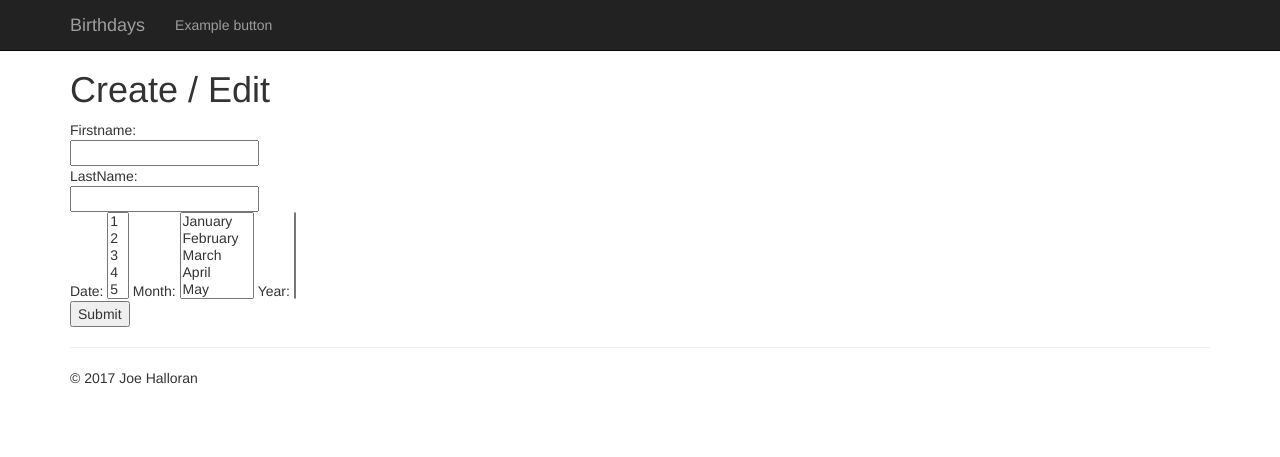
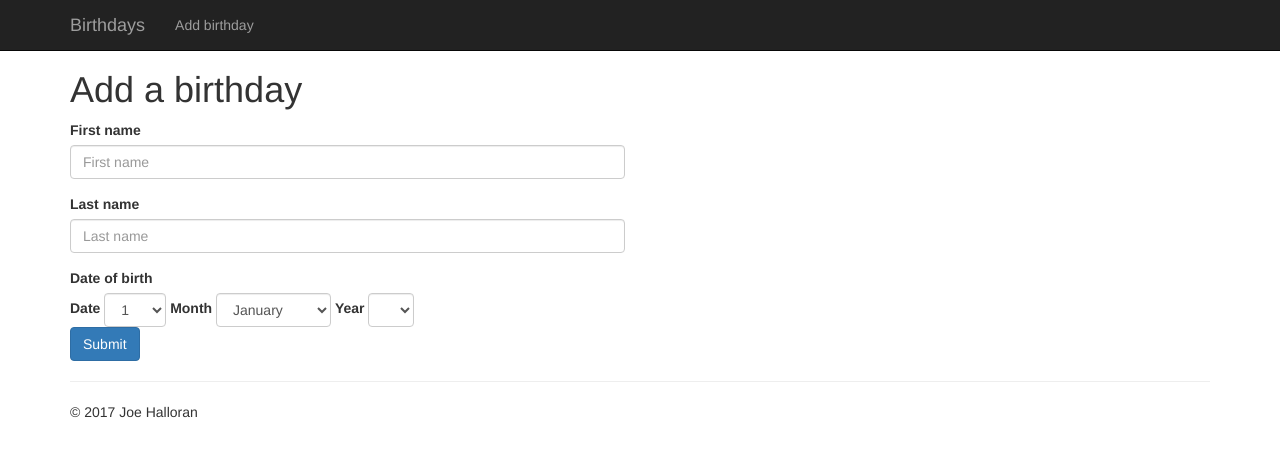
Before and after one commit to joehalloran/birthday_project, a Python web app: template birthday/templates/create_birthday.html in a window 1280 px wide. Shown: the top 457 px of the page. Run offline with Jinja, Linux system fonts and the light colour scheme; the template is opened without the code that fills it, so the values that code supplies are empty; some libraries are stand-ins or nearby versions.

Commit message:
Added formatting to HTML

```diff
--- a/birthday/templates/base.html
+++ b/birthday/templates/base.html
@@ -42,7 +42,7 @@
         </div>
         <div id="navbar" class="navbar-collapse collapse">
           <ul class="nav navbar-nav">
-            <li><a href="#">Example button</a></li>
+            <li><a href = {{ uri_for('birthdayCreate') }}>Add birthday</a></li>
           </ul>
           <ul class="nav navbar-nav navbar-right">
             <li><a href="{{url}}">{{url_linktext}}</a></li>
--- a/birthday/templates/create_birthday.html
+++ b/birthday/templates/create_birthday.html
@@ -4,28 +4,37 @@
 
 {% block content %}
 <div class="container">
-<h1>Create / Edit</h1>
-
+  <div class="row">
+    <div class="col-md-6">
     {% if birthday %}
+      <h1>Edit {{birthday.firstName}}'s birthday</h1>
       <form action="{{ uri_for('birthdayCreate', edit=birthday.key.id()) }}" method="post">
     {% else %}
+      <h1>Add a birthday</h1>
       <form action="{{ uri_for('birthdayCreate')}}" method="post">
     {% endif %}
 
-  Firstname:<br>
-  <input type="text" name="first_name" value="{{ birthday.firstName if birthday }}">
-  <br>
-  LastName:<br>
-  <input type="text" name="last_name" value="{{ birthday.lastName if birthday }}">
-  <br>
-  Date:
-  <select name="day" required="required" size="5">
+        <div class="form-group">
+          <label for="first-name-input">First name</label>
+          <input type="text" name="first_name" class="form-control" value="{{ birthday.firstName if birthday }}" id="first-name-input" placeholder="First name">
+        </div> <!-- /.form-group -->
+        <div class="form-group">
+          <label for="last-name-input">Last name</label>
+          <input type="text" name="last_name"  class="form-control" value="{{ birthday.lastName if birthday }}" id="last-name-input" placeholder="Last name">
+        </div> <!-- /.form-group -->
+        <label>Date of birth</label>
+        <div class="form-inline">
+          <div class="form-group">
+            <label for="birthday-date-input">Date</label>
+            <select name="day" required="required" class="form-control" id="birthday-date-input">
               {% for i in range(1, 32) %}
                 <option value="{{"%02d"|format(i)}}" {{ "selected=selected" if birthday and birthday.date.day == i }}>{{i}}</option>
               {% endfor %}
             </select>
-  Month:
-  <select name="month" required="required" size="5">
+          </div><!-- /.form-group -->
+          <div class="form-group">
+            <label for="birthday-month-input">Month</label>
+            <select name="month" required="required" class="form-control" id="birthday-month-input">
                 <option value="01" {{ "selected=selected" if birthday and birthday.date.month == 1 }}>January</option>
                 <option value="02" {{ "selected=selected" if birthday and birthday.date.month == 2 }}>February</option>
                 <option value="03" {{ "selected=selected" if birthday and birthday.date.month == 3 }}>March</option>
@@ -39,17 +48,20 @@
                 <option value="11" {{ "selected=selected" if birthday and birthday.date.month == 11 }}>November</option>
                 <option value="12" {{ "selected=selected" if birthday and birthday.date.month == 12 }}>December</option>
             </select>
-  Year:
-  <select name="year" size="5">
+          </div><!-- /.form-group -->
+          <div class="form-group">
+            <label for="birthday-year-input">Year</label>
+            <select name="year" class="form-control" id="birthday-year-input">
               {% for i in range(current_year, current_year-120, -1) %}
                   <option value="{{i}}" {{ "selected=selected" if birthday and birthday.date.year == i }}>{{i}}</option>
               {% endfor %}
             </select>
-  <br>
-  <input type="submit" value="Submit">
-
-
+          </div><!-- /.form-group -->
+        </div> <!-- /.form-line -->
+        <button type="submit" class="btn btn-primary">Submit</button>
 
       </form>
+    </div> <!-- ./col -->
+  </div>  <!-- ./row -->
 </div>
 {% endblock %}
--- a/birthday/utils.py
+++ b/birthday/utils.py
@@ -30,6 +30,7 @@ def get_user_details(uri):
 	return user, url, url_linktext
 
 def isOwner(user, birthday):
+	"""Checks ownership of a birthday object"""
 	if user.user_id() == birthday.owner.identity:
 		return True
 	else:
```
Also changed, not shown: birthday/templates/birthdaydetail.html (+11 -6 lines), birthday/templates/birthdaylist.html (+18 -13 lines). Lines whose indentation alone changed are shown as unchanged.
